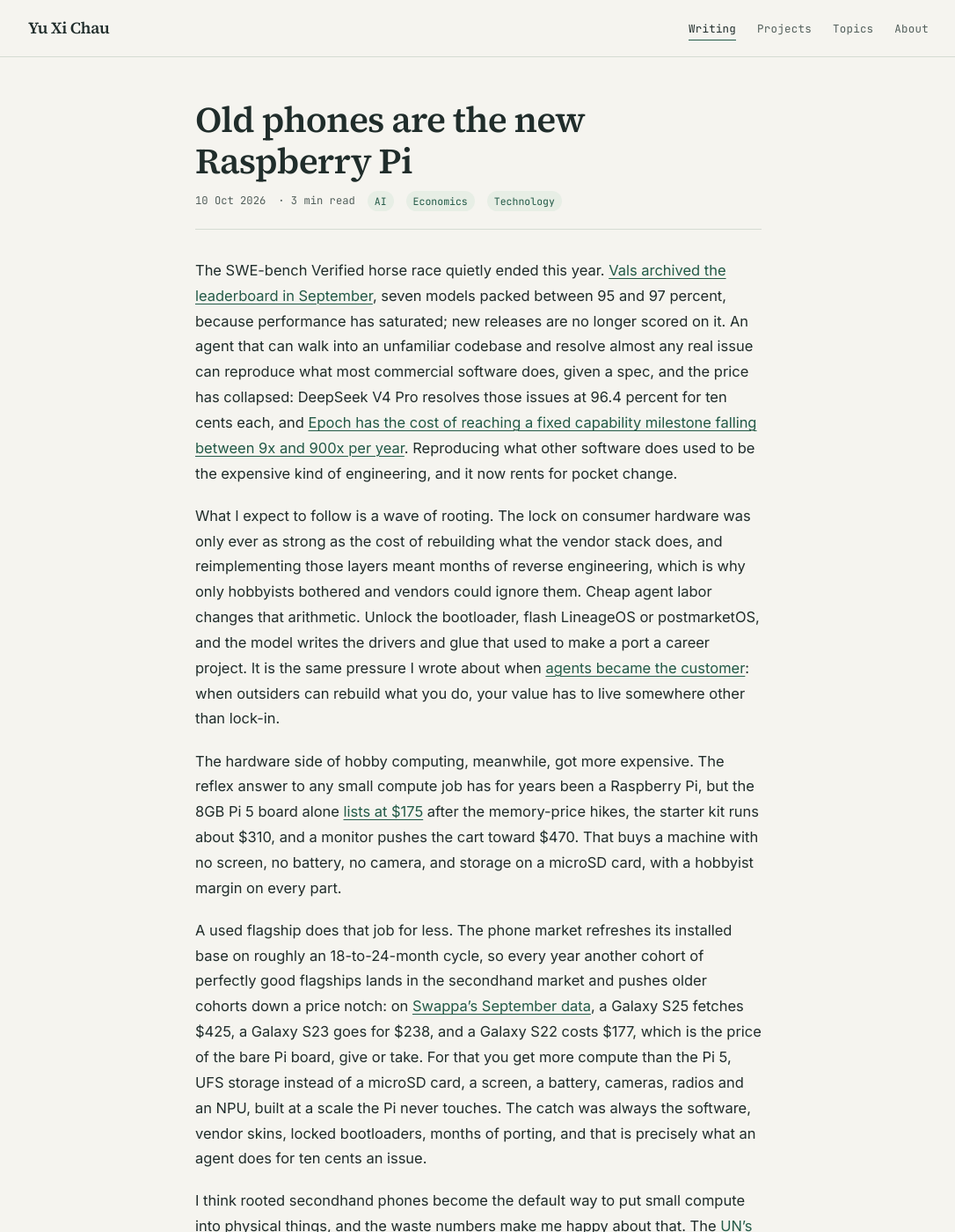
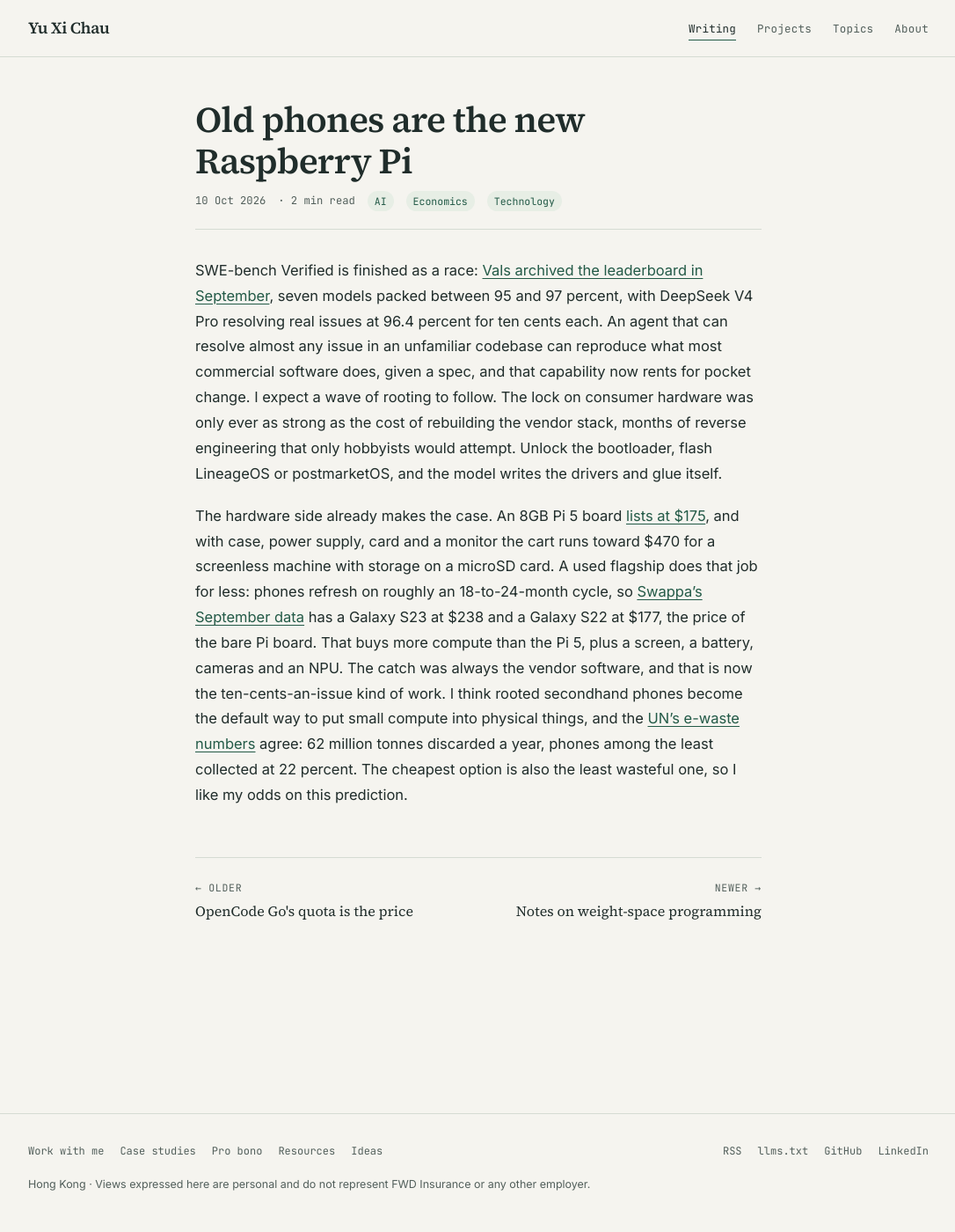
Before and after one commit to yuxichau/yuxichau, a Jekyll site: the page built from _posts/2026-10-10-old-phones-are-the-new-raspberry-pi.md, in a window 1280 px wide and 1400 px high. Shown: the whole window at 88% size, without its empty margins (96-1182 px from the left). Built offline with Jekyll 4.4.1, drawn with Linux system fonts in a browser that asks for light colours; some of the changed text lies outside the part shown.

Commit message:
Shorten "Old phones are the new Raspberry Pi"

```diff
--- a/_posts/2026-10-10-old-phones-are-the-new-raspberry-pi.md
+++ b/_posts/2026-10-10-old-phones-are-the-new-raspberry-pi.md
@@ -7,12 +7,6 @@ author: Yu Xi Chau
 description: "Benchmark saturation makes software replication cheap, and that turns rooted secondhand phones into the best deal in physical computing."
 ---
 
-The SWE-bench Verified horse race quietly ended this year. [Vals archived the leaderboard in September](https://www.vals.ai/benchmarks/swebench), seven models packed between 95 and 97 percent, because performance has saturated; new releases are no longer scored on it. An agent that can walk into an unfamiliar codebase and resolve almost any real issue can reproduce what most commercial software does, given a spec, and the price has collapsed: DeepSeek V4 Pro resolves those issues at 96.4 percent for ten cents each, and [Epoch has the cost of reaching a fixed capability milestone falling between 9x and 900x per year](https://epoch.ai/data-insights/llm-inference-price-trends). Reproducing what other software does used to be the expensive kind of engineering, and it now rents for pocket change.
+SWE-bench Verified is finished as a race: [Vals archived the leaderboard in September](https://www.vals.ai/benchmarks/swebench), seven models packed between 95 and 97 percent, with DeepSeek V4 Pro resolving real issues at 96.4 percent for ten cents each. An agent that can resolve almost any issue in an unfamiliar codebase can reproduce what most commercial software does, given a spec, and that capability now rents for pocket change. I expect a wave of rooting to follow. The lock on consumer hardware was only ever as strong as the cost of rebuilding the vendor stack, months of reverse engineering that only hobbyists would attempt. Unlock the bootloader, flash LineageOS or postmarketOS, and the model writes the drivers and glue itself.
 
-What I expect to follow is a wave of rooting. The lock on consumer hardware was only ever as strong as the cost of rebuilding what the vendor stack does, and reimplementing those layers meant months of reverse engineering, which is why only hobbyists bothered and vendors could ignore them. Cheap agent labor changes that arithmetic. Unlock the bootloader, flash LineageOS or postmarketOS, and the model writes the drivers and glue that used to make a port a career project. It is the same pressure I wrote about when [agents became the customer](/posts/monetizing-software-when-agents-become-the-customer/): when outsiders can rebuild what you do, your value has to live somewhere other than lock-in.
-
-The hardware side of hobby computing, meanwhile, got more expensive. The reflex answer to any small compute job has for years been a Raspberry Pi, but the 8GB Pi 5 board alone [lists at $175](https://www.canakit.com/raspberry-pi-5-8gb.html) after the memory-price hikes, the starter kit runs about $310, and a monitor pushes the cart toward $470. That buys a machine with no screen, no battery, no camera, and storage on a microSD card, with a hobbyist margin on every part.
-
-A used flagship does that job for less. The phone market refreshes its installed base on roughly an 18-to-24-month cycle, so every year another cohort of perfectly good flagships lands in the secondhand market and pushes older cohorts down a price notch: on [Swappa's September data](https://swappa.com/blog/used-electronics-resale-data), a Galaxy S25 fetches $425, a Galaxy S23 goes for $238, and a Galaxy S22 costs $177, which is the price of the bare Pi board, give or take. For that you get more compute than the Pi 5, UFS storage instead of a microSD card, a screen, a battery, cameras, radios and an NPU, built at a scale the Pi never touches. The catch was always the software, vendor skins, locked bootloaders, months of porting, and that is precisely what an agent does for ten cents an issue.
-
-I think rooted secondhand phones become the default way to put small compute into physical things, and the waste numbers make me happy about that. The [UN's Global E-waste Monitor](https://ewastemonitor.info/the-global-e-waste-monitor-2024) counts 62 million tonnes of e-waste a year, rising five times faster than documented recycling, with the small IT and telecoms bucket, phones included, collected at just 22 percent. Every flagship that gets a second life as a sensor hub or a kiosk is one less new board manufactured and one less device rotting in a drawer. It is rare for the cheapest option to also be the least wasteful, and here they line up. I like my odds on this prediction.
+The hardware side already makes the case. An 8GB Pi 5 board [lists at $175](https://www.canakit.com/raspberry-pi-5-8gb.html), and with case, power supply, card and a monitor the cart runs toward $470 for a screenless machine with storage on a microSD card. A used flagship does that job for less: phones refresh on roughly an 18-to-24-month cycle, so [Swappa's September data](https://swappa.com/blog/used-electronics-resale-data) has a Galaxy S23 at $238 and a Galaxy S22 at $177, the price of the bare Pi board. That buys more compute than the Pi 5, plus a screen, a battery, cameras and an NPU. The catch was always the vendor software, and that is now the ten-cents-an-issue kind of work. I think rooted secondhand phones become the default way to put small compute into physical things, and the [UN's e-waste numbers](https://ewastemonitor.info/the-global-e-waste-monitor-2024) agree: 62 million tonnes discarded a year, phones among the least collected at 22 percent. The cheapest option is also the least wasteful one, so I like my odds on this prediction.
```
